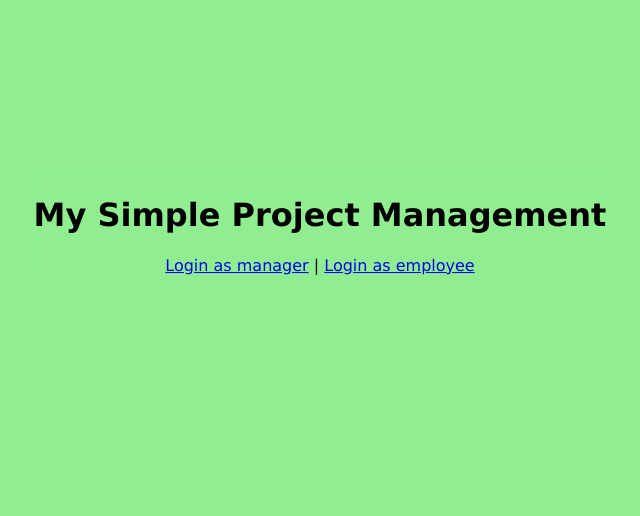
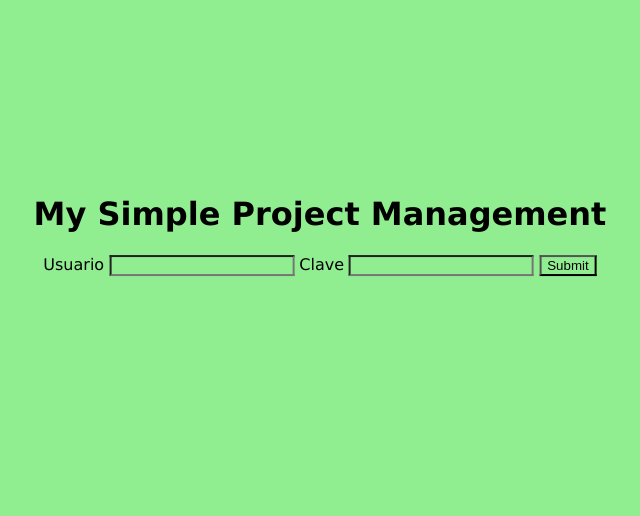
Before and after one commit to XabierGM/tablas-php, a PHP site: page /php/ in a window 1280 px wide. Shown: the part 135-651 px from the top of the page, without its empty margins (320-960 px from the left). Run offline with PHP 8.4, Linux system fonts and the light colour scheme.

Commit message:
Resultado formulario

```diff
--- a/index.php
+++ b/index.php
@@ -1,3 +1,54 @@
+<?php
+// /formulario de login habitual
+// si va bien abre sesión, guarda el nombre de usuario y redirige a principal.php
+// si va mal, mensaje de error/
+function comprobar_usuario($nombre, $clave){
+    if($nombre === "usuario" and $clave === "1234"){
+        $usu['nombre'] = "usuario";
+        $usu['rol'] = 0;
+        return $usu;
+    }elseif($nombre === "employee" and $clave === "1234"){
+        $usu['nombre'] = "employee";
+        $usu['rol'] = 1;
+        return $usu;
+    }else return FALSE;
+}
+if ($_SERVER["REQUEST_METHOD"] == "POST") {
+    $usu = comprobar_usuario($_POST['usuario'], $_POST['clave']);
+    if($usu==FALSE){
+        $err = TRUE;
+        $usuario = $_POST['usuario'];
+    }else{
+        session_start();
+        $_SESSION['usuario'] = $_POST['usuario'];
+        header("Location: employee/tasks.php");
+    }
+}
+
+function comprobar_manager($nombre, $clave){
+  if($nombre === "manager" and $clave === "1234"){
+      $usu['nombre'] = "manager";
+      $usu['rol'] = 0;
+      return $usu;
+  }elseif($nombre === "admin" and $clave === "1234"){
+      $usu['nombre'] = "admin";
+      $usu['rol'] = 1;
+      return $usu;
+  }else return FALSE;
+}
+if ($_SERVER["REQUEST_METHOD"] == "POST") {
+  $usu = comprobar_manager($_POST['usuario'], $_POST['clave']);
+  if($usu==FALSE){
+      $err = TRUE;
+      $usuario = $_POST['usuario'];
+  }else{
+      session_start();
+      $_SESSION['usuario'] = $_POST['usuario'];
+      header("Location: manager/clients.php");
+  }
+}
+?>
+
 <!DOCTYPE html>
 <html>
 <head>
@@ -32,7 +83,20 @@
 <div class="centered">
 <h1>My Simple Project Management</h1>
 
-<a href="manager/clients.php" target="_new">Login as manager</a> | <a href="employee/tasks.php" target="_new">Login as employee</a>
+<?php if(isset($_GET["redirigido"])){
+            echo "<p>Haga login para continuar</p>";
+        }?>
+        <?php if(isset($err) and $err == true){
+            echo "<p> revise usuario y contraseña</p>";
+        }?>
+        <form method = "POST" action = "<?php echo htmlspecialchars($_SERVER["PHP_SELF"]);?>">
+        Usuario
+        <input value = "<?php if(isset($usuario))echo $usuario;?>"
+        id = "usuario" name = "usuario" type = "text">
+        Clave
+        <input id="clave" name = "clave" type = "password">
+        <input type="submit">
+        </form>
 </div>
 
 <div class="footer"><strong>Build-From-Scratch Series</strong> | phpGrid &copy; <?php echo date('Y'); ?>.</div>
```
Also changed, not shown: README.md.
